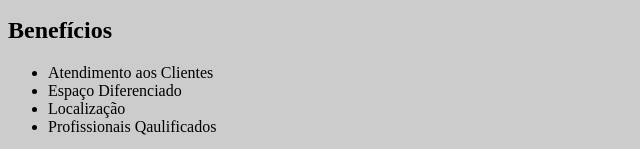
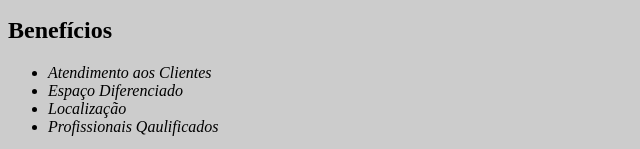
Before and after one commit to Lucas-Silva2001/Html5-e-Css3, a plain HTML site: page BarbeariaAlura/index.html in a window 1280 px wide. Shown: the part 686-835 px from the top of the page, 0-640 px from the left. Drawn offline with Linux system fonts and the light colour scheme.

Commit message:
05-Listas e divisões de conteudo, 02- trabalhando com listas no css

```diff
--- a/BarbeariaAlura/style.css
+++ b/BarbeariaAlura/style.css
@@ -21,3 +21,7 @@ p {
 em strong {
     color: red;
 }
+
+.itensDaLista {
+    font-style: italic;
+}
```
